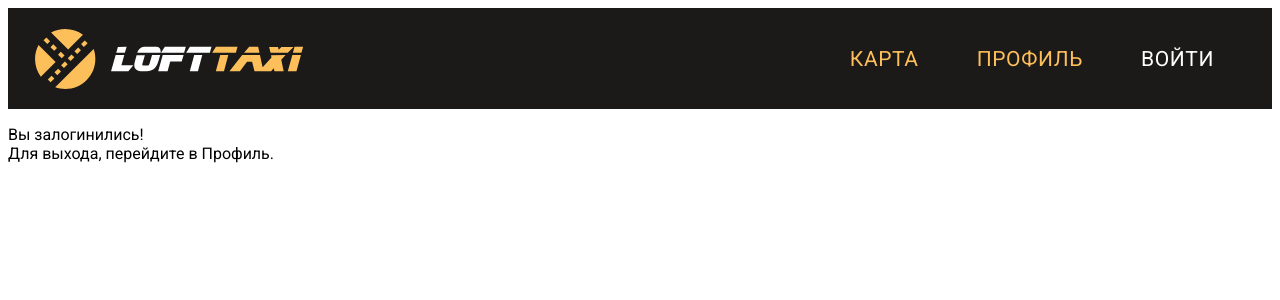
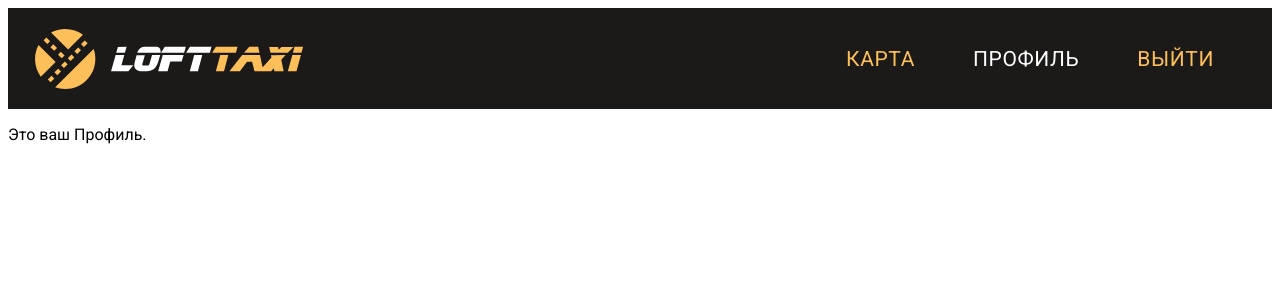
Before and after one commit to roman-ivannikov/loft-taxi, a React (Create React App) app: page / in a window 1280 px wide. Both pictures are taken after typing "name@example.com", "Sample123" into the empty fields and a click on the input "Войти". Shown: the top 300 px of the page. Built offline with nearby package versions, Linux system fonts and the light colour scheme.

Commit message:
ДЗ №2. Глобальная переделка.

```diff
--- a/src/App.js
+++ b/src/App.js
@@ -1,58 +1,37 @@
-import React from 'react';
-import Header from './components/Header';
-import { LoginPageWithAuth } from './components/LoginPage';
+import React, { useState } from 'react';
+import { withAuth } from './components/AuthContext';
+import { LoginPage } from './components/LoginPage';
 import { RegistrationPage } from './components/RegistrationPage';
-import { MapPage } from './components/MapPage';
-import { ProfilePageWithAuth } from './components/ProfilePage';
-// import 'mapbox-gl/dist/mapbox-gl.css';
-import { withAuth } from './components/AuthContext';
+import { MapPage } from './components/MapPage'
+import { ProfilePage } from './components/ProfilePage';
+import { Header } from './components/Header';
 
-const pages = {
-  map: { name: 'Карта', component: (props) => <MapPage {...props} />, showInMenu: true, isPrivate: true },
-  profile: { name: 'Профиль', component: (props) => <ProfilePageWithAuth {...props} />, showInMenu: true, isPrivate: true },
-  login: { name: 'Войти', component: (props) => <LoginPageWithAuth {...props} />, showInMenu: true },
-  registration: { name: 'Регистрация', component: (props) => <RegistrationPage {...props} />, showInMenu: false }
+
+
+const PAGES = {
+  login: (props) => <LoginPage {...props}/>,
+  registration: (props) => <RegistrationPage {...props}/>,
+  map: (props) => <MapPage {...props}/>,
+  profile: (props) => <ProfilePage {...props}/>
 }
 
-const menuItems = [];
-for (let key in pages) {
-    if (pages[key].showInMenu !== false) {
-      menuItems.push({ 'page': key, 'text': pages[key].name } );
-    }
-};
 
-class AppClass extends React.Component {
-  state = {
-    currentPage: 'login'
-  };
+const Main = () => {
 
-  goToPage = ( page ) => {
-    const isPrivatePage = pages[page].isPrivate ? true : false;
-    if ( (isPrivatePage && this.props.isLoggedIn) || (!isPrivatePage) ) {
-      this.setState({ currentPage: page })
-    } else {
-      this.setState({ currentPage: 'login' })
+  const [currentPage, setCurrentPage] = useState( 'login' );
+
+  const goToPage = ( page ) => {
+      setCurrentPage( page )
   }
 
-    // this.setState({ currentPage: page })
-  };
-
-  render() {
   return (
       <>
-          <Header
-              menuItems={ menuItems }
-              currentPage={ this.state.currentPage }
-              goToPage={ this.goToPage }
-          />
+        <Header currentPage={ currentPage } goToPage={ goToPage }/>
         <main>
-            <section>
-                { pages[this.state.currentPage].component({ goToPage: this.goToPage }) }
-            </section>
+          { PAGES[currentPage]({ goToPage: goToPage }) }
         </main>
       </>
   )
 }
-}
 
-export const App =  withAuth(AppClass);
+export const App = withAuth(Main);
--- a/src/components/AuthContext.jsx
+++ b/src/components/AuthContext.jsx
@@ -5,12 +5,12 @@ export const AuthContext = React.createContext();
 export const AuthProvider = ({ children }) => {
     const [ isLoggedIn, setIsLoggedIn ] = React.useState(false);
 
-    const logIn = (email, password) => {
-        setIsLoggedIn(true);
+    const logIn = (email, password, cb) => {
+        setIsLoggedIn(true, cb);
     }
 
-    const logOut = () => {
-        setIsLoggedIn(false);
+    const logOut = ( cb ) => {
+        setIsLoggedIn(false, cb);
     }
 
     return (
--- a/src/components/Header.jsx
+++ b/src/components/Header.jsx
@@ -1,42 +1,54 @@
-import React from 'react';
+import React, { useContext } from 'react';
 import logo from '../logo.svg';
-import { NavItem } from './NavItems';
-import { withAuth } from "./AuthContext";
-import PropTypes from 'prop-types';
+import Button from '@mui/material/Button';
+import { AuthContext } from './AuthContext';
 
-const Header = ( props ) => (
-    <header className="header">
-        <div className="container">
-            <div className="header__wrap">
-                <img src={logo} className="header__logo" alt="logo" />
-                <NavWithAuth {...props}></NavWithAuth>
-            </div>
-        </div>
-    </header>
-);
+export const Header = ( { currentPage, goToPage } ) => {
 
-const Nav = ({ menuItems, currentPage, goToPage }) => (
-    <nav className="header__nav nav">
-        {
-            menuItems.map( item => (
-                <NavItem
-                    key={ item.page }
-                    text={ item.text }
-                    page={ item.page }
-                    color={ item.page === currentPage ? "secondary" : "primary"}
-                    goToPage={ goToPage }
-                />
-            ))
-        }
-    </nav>
-);
+    const { isLoggedIn, logOut } = useContext( AuthContext );
 
-Nav.propTypes = {
-    currentPage: PropTypes.string,
-    goToPage: PropTypes.func,
-    menuItems: PropTypes.array
-}
+    const exit = () => {
+        logOut( goToPage( 'login' ) );
+    }
 
-const NavWithAuth = withAuth(Nav);
+    const navigate = ( event ) => {
+        const href = event.target.dataset.href;
+        href && goToPage( href );
+    }
 
-export default Header;
+    return (
+        isLoggedIn ?
+            <header className="header">
+                <div className="container">
+                    <div className="header__wrap">
+                        <img src={ logo } className="header__logo" alt="logo" />
+                        <nav className="header__nav nav">
+                            <Button
+                                className="nav__item"
+                                onClick={navigate}
+                                data-href="map"
+                                color={ currentPage === 'map' ? "secondary" : "primary" }
+                            >
+                                Карта
+                            </Button>
+                            <Button
+                                className="nav__item"
+                                onClick={navigate}
+                                data-href="profile"
+                                color={ currentPage === 'profile' ? "secondary" : "primary" }
+                            >
+                                Профиль
+                            </Button>
+                            <Button
+                                className="nav__item"
+                                onClick={ exit }
+                            >
+                                Выйти
+                            </Button>
+                        </nav>
+                    </div>
+                </div>
+            </header>
+        : null
+    )
+  };
--- a/src/components/LoginPage.jsx
+++ b/src/components/LoginPage.jsx
@@ -1,45 +1,39 @@
-import React from 'react';
-import { withAuth } from './AuthContext';
+import React, { useContext, useState } from 'react';
+import { withAuth, AuthContext } from './AuthContext';
 
-class LoginPage extends React.Component {
-    state = { userEmail: '', userPassword: '' };
+const Login = ( { goToPage } ) => {
+    const [ authData, setAuthData ] = useState( { userEmail: '', userPassword: '' } );
 
-    handleChange = event => {
-        this.setState({ [event.target.name]: event.target.value });
-    };
+    const { logIn } = useContext( AuthContext );
 
-    handleSubmit = event => {
-        event.preventDefault();
-        this.props.logIn(this.state);
+    const handleChange = event => {
+        const target = event.target;
+        setAuthData( { ...authData, [target.name]: target.value })
+    }
+    const handleGoToRegistartion = () => {
+        goToPage( 'registration' );
     }
 
-    handleRegistartion = event => {
-        this.props.goToPage('registration');
+    const handleSubmit = event => {
+        event.preventDefault();
+        logIn( authData, goToPage( 'profile' ) )
+        ;
     }
 
-    unauthenticate = () => {
-        this.props.logOut();
-    }
-
-    render() {
-        if (this.props.isLoggedIn) {
-            return <p>Вы залогинились!<br />Для выхода, перейдите в Профиль.</p>
-        } else {
-            const { userEmail, userPassword } = this.state;
     return (
         <div className="page">
             <div className="form">
                 <div className="form__wrapper">
                     <div className="form__title">Войти</div>
-                            <form onSubmit={this.handleSubmit}>
+                    <form onSubmit={handleSubmit}>
                         <div className="form__fieldset">
                             <label>
                                 Email:
                                 <input
                                 type="email"
-                                        value={userEmail}
+                                value={authData.userEmail}
                                 name="userEmail"
-                                        onChange={this.handleChange}
+                                onChange={handleChange}
                                 className="form__input"
                                 autoComplete="email"
                                 required
@@ -49,9 +43,9 @@ class LoginPage extends React.Component {
                                 Пароль:
                                 <input
                                 type="password"
-                                        value={userPassword}
+                                value={authData.userPassword}
                                 name="userPassword"
-                                        onChange={this.handleChange}
+                                onChange={handleChange}
                                 className="form__input"
                                 autoComplete="current-password"
                                 required
@@ -61,14 +55,11 @@ class LoginPage extends React.Component {
                         <div className="form__forgot">Забыли пароль?</div>
                         <input className="form__submit" type="submit" value="Войти" />
                     </form>
-                            <div className="form__other">Новый пользователь? <button onClick={this.handleRegistartion}>Регистрация</button></div>
+                    <div className="form__other">Новый пользователь? <button onClick={handleGoToRegistartion}>Регистрация</button></div>
                 </div>
             </div>
         </div>
     )
 }
-    }
-}
 
-
-export const LoginPageWithAuth = withAuth(LoginPage);
+export const LoginPage = withAuth(Login);
--- a/src/components/NavItems.jsx
+++ /dev/null
@@ -1,31 +0,0 @@
-import React from "react";
-import Button from '@mui/material/Button';
-import PropTypes from 'prop-types';
-
-export class NavItem extends React.Component {
-    handleClick = (e) => {
-        const target = e.target.dataset.href;
-        this.props.goToPage(target);
-    }
-
-    render() {
-        const { text, page, color } = this.props;
-
-        return (
-            <Button
-                className="nav__item"
-                data-href={ page }
-                color={ color }
-                onClick={ this.handleClick }
-            >
-                { text }
-            </Button>
-        );
-    }
-}
-
-NavItem.propTypes = {
-    text: PropTypes.string,
-    page: PropTypes.string,
-    color: PropTypes.string
-}
--- a/src/components/ProfilePage.jsx
+++ b/src/components/ProfilePage.jsx
@@ -1,16 +1,6 @@
 import React from 'react';
-import { withAuth } from './AuthContext';
-import Button from '@mui/material/Button';
 
-class ProfilePage extends React.Component {
-    unauthenticated = () => {
-        this.props.logOut();
-        this.props.goToPage('login');
-    }
+export const ProfilePage = () => {
+    return <p>Это ваш Профиль.</p>;
 
-    render() {
-        return <p>Это ваш Профиль.<br /><Button onClick={this.unauthenticated}>Выйти</Button></p>;
-    }
 }
-
-export const ProfilePageWithAuth = withAuth(ProfilePage);
--- a/src/components/RegistrationPage.jsx
+++ b/src/components/RegistrationPage.jsx
@@ -1,10 +1,7 @@
 import React from 'react';
 
 export class RegistrationPage extends React.Component {
-    constructor(props) {
-        super(props);
-        this.state = { userEmail: '', userName: '', userPassword: '' };
-    }
+    state = { userEmail: '', userName: '', userPassword: '' };
 
     handleChange = event => {
         this.setState({ [event.target.name]: event.target.value });
@@ -12,10 +9,10 @@ export class RegistrationPage extends React.Component {
 
     handleSubmit = event => {
         event.preventDefault();
-        this.props.goToPage('map');
+        this.props.goToPage('login');
     }
 
-    handleLogin = event => {
+    handleLogin = () => {
         this.props.goToPage('login');
     }
 
```
Lines whose indentation alone changed are shown as unchanged.
